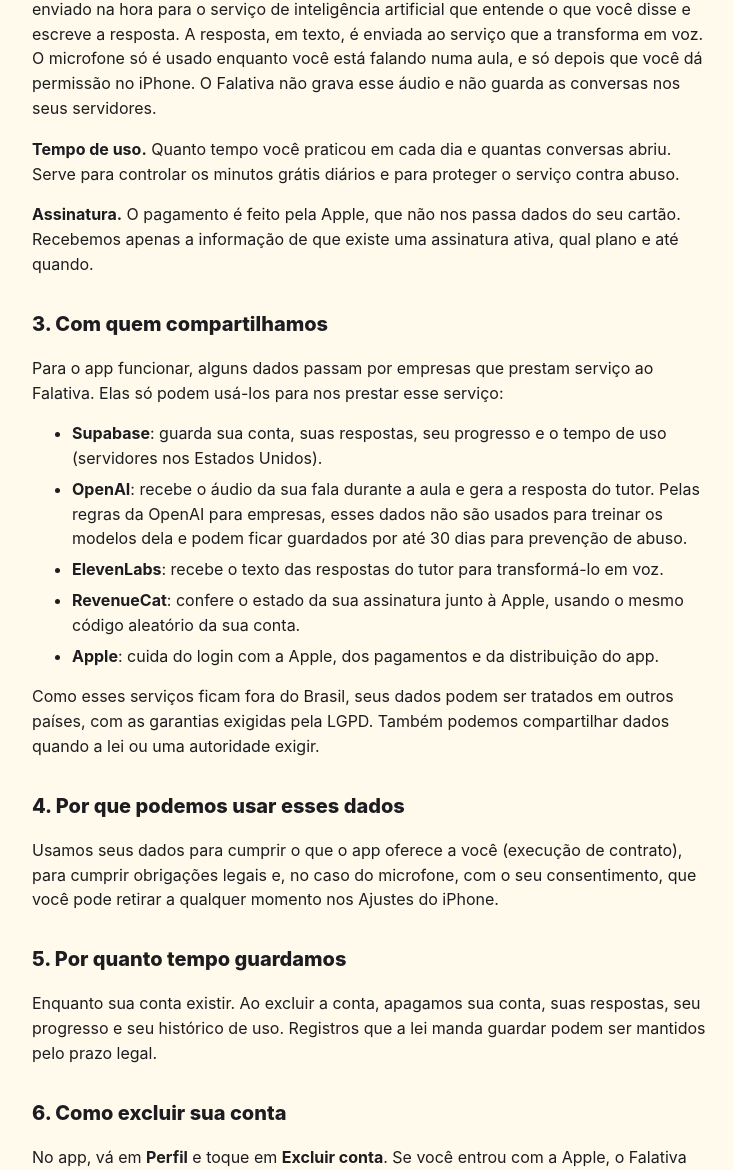
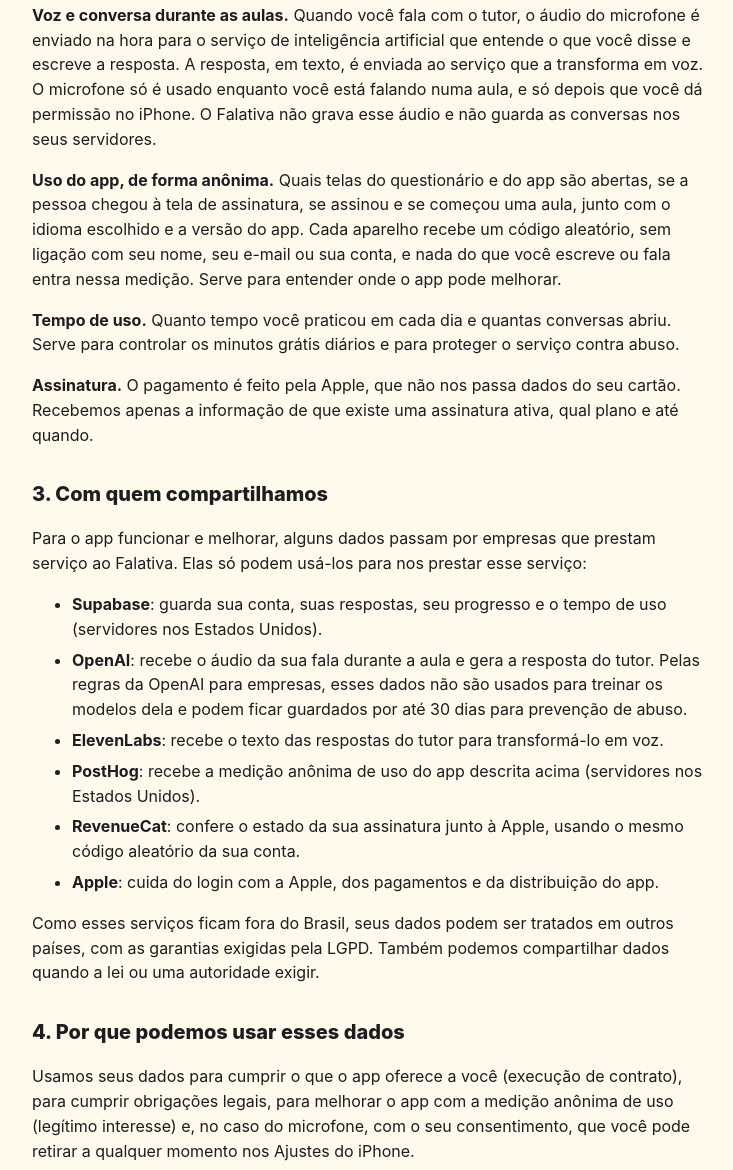
Before and after one commit to admfalativa-boop/falativa-site, a plain HTML site: page privacidade.html in a window 1280 px wide. Shown: the part 912-2082 px from the top of the page, without its empty margins (268-1001 px from the left). Drawn offline with Linux system fonts and the light colour scheme.

Commit message:
Privacidade: medição anônima de uso (PostHog)

```diff
--- a/privacidade.html
+++ b/privacidade.html
@@ -19,7 +19,8 @@
   <h2>1. Resumo</h2>
   <ul>
     <li>Usamos seus dados só para fazer o app funcionar e para personalizar suas aulas.</li>
-    <li>Não mostramos anúncios, não vendemos dados e não usamos ferramentas de rastreamento.</li>
+    <li>Não mostramos anúncios, não vendemos dados e não acompanhamos você em apps e sites de outras empresas.</li>
+    <li>Medimos de forma anônima quais telas do app são usadas, para melhorar o Falativa.</li>
     <li>Não gravamos sua voz nem guardamos o conteúdo das suas conversas com o tutor.</li>
     <li>Você pode excluir sua conta e tudo o que guardamos a qualquer momento, dentro do app.</li>
   </ul>
@@ -29,22 +30,24 @@
   <p><strong>Progresso e preferências.</strong> Aulas feitas, palavras salvas, sequência de dias, e ajustes como velocidade da fala, voz do tutor e estilo de correção.</p>
   <p><strong>Conta.</strong> Ao abrir o app, criamos uma conta identificada só por um código aleatório. Se você entrar com a Apple, recebemos da Apple um identificador da sua conta e um e-mail, que pode ser o e-mail oculto que a própria Apple gera. Não recebemos sua senha.</p>
   <p><strong>Voz e conversa durante as aulas.</strong> Quando você fala com o tutor, o áudio do microfone é enviado na hora para o serviço de inteligência artificial que entende o que você disse e escreve a resposta. A resposta, em texto, é enviada ao serviço que a transforma em voz. O microfone só é usado enquanto você está falando numa aula, e só depois que você dá permissão no iPhone. O Falativa não grava esse áudio e não guarda as conversas nos seus servidores.</p>
+  <p><strong>Uso do app, de forma anônima.</strong> Quais telas do questionário e do app são abertas, se a pessoa chegou à tela de assinatura, se assinou e se começou uma aula, junto com o idioma escolhido e a versão do app. Cada aparelho recebe um código aleatório, sem ligação com seu nome, seu e-mail ou sua conta, e nada do que você escreve ou fala entra nessa medição. Serve para entender onde o app pode melhorar.</p>
   <p><strong>Tempo de uso.</strong> Quanto tempo você praticou em cada dia e quantas conversas abriu. Serve para controlar os minutos grátis diários e para proteger o serviço contra abuso.</p>
   <p><strong>Assinatura.</strong> O pagamento é feito pela Apple, que não nos passa dados do seu cartão. Recebemos apenas a informação de que existe uma assinatura ativa, qual plano e até quando.</p>
 
   <h2>3. Com quem compartilhamos</h2>
-  <p>Para o app funcionar, alguns dados passam por empresas que prestam serviço ao Falativa. Elas só podem usá-los para nos prestar esse serviço:</p>
+  <p>Para o app funcionar e melhorar, alguns dados passam por empresas que prestam serviço ao Falativa. Elas só podem usá-los para nos prestar esse serviço:</p>
   <ul>
     <li><strong>Supabase</strong>: guarda sua conta, suas respostas, seu progresso e o tempo de uso (servidores nos Estados Unidos).</li>
     <li><strong>OpenAI</strong>: recebe o áudio da sua fala durante a aula e gera a resposta do tutor. Pelas regras da OpenAI para empresas, esses dados não são usados para treinar os modelos dela e podem ficar guardados por até 30 dias para prevenção de abuso.</li>
     <li><strong>ElevenLabs</strong>: recebe o texto das respostas do tutor para transformá-lo em voz.</li>
+    <li><strong>PostHog</strong>: recebe a medição anônima de uso do app descrita acima (servidores nos Estados Unidos).</li>
     <li><strong>RevenueCat</strong>: confere o estado da sua assinatura junto à Apple, usando o mesmo código aleatório da sua conta.</li>
     <li><strong>Apple</strong>: cuida do login com a Apple, dos pagamentos e da distribuição do app.</li>
   </ul>
   <p>Como esses serviços ficam fora do Brasil, seus dados podem ser tratados em outros países, com as garantias exigidas pela LGPD. Também podemos compartilhar dados quando a lei ou uma autoridade exigir.</p>
 
   <h2>4. Por que podemos usar esses dados</h2>
-  <p>Usamos seus dados para cumprir o que o app oferece a você (execução de contrato), para cumprir obrigações legais e, no caso do microfone, com o seu consentimento, que você pode retirar a qualquer momento nos Ajustes do iPhone.</p>
+  <p>Usamos seus dados para cumprir o que o app oferece a você (execução de contrato), para cumprir obrigações legais, para melhorar o app com a medição anônima de uso (legítimo interesse) e, no caso do microfone, com o seu consentimento, que você pode retirar a qualquer momento nos Ajustes do iPhone.</p>
 
   <h2>5. Por quanto tempo guardamos</h2>
   <p>Enquanto sua conta existir. Ao excluir a conta, apagamos sua conta, suas respostas, seu progresso e seu histórico de uso. Registros que a lei manda guardar podem ser mantidos pelo prazo legal.</p>
```
